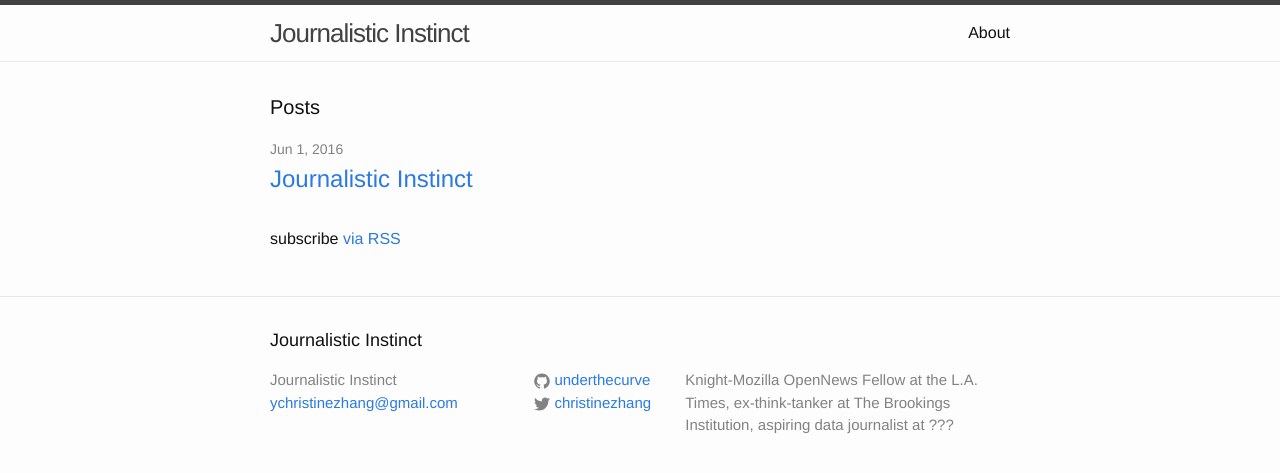
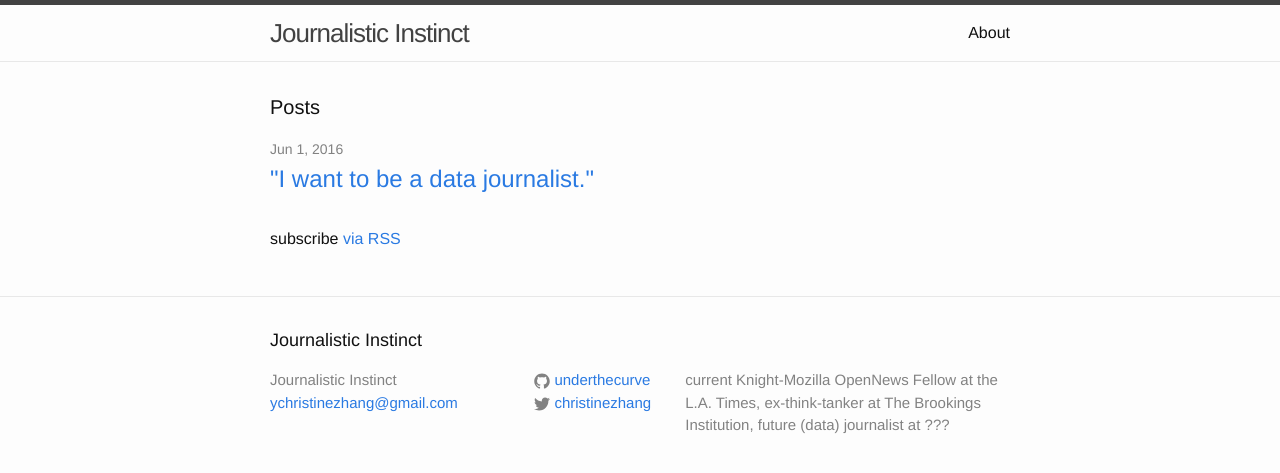
Before and after one commit to underthecurve/underthecurve.github.io, a Jekyll site: the page built from index.html, in a window 1280 px wide. Shown: the top 473 px of the page. Built offline with Jekyll 4.4.1, drawn with Linux system fonts in a browser that asks for light colours.

```diff
--- a/_config.yml
+++ b/_config.yml
@@ -9,9 +9,9 @@
 title: Journalistic Instinct
 email: ychristinezhang@gmail.com
 description: > # this means to ignore newlines until "baseurl:"
-  Knight-Mozilla OpenNews Fellow at the L.A. Times,
+  current Knight-Mozilla OpenNews Fellow at the L.A. Times,
   ex-think-tanker at The Brookings Institution,
-  aspiring data journalist at ???
+  future (data) journalist at ???
 baseurl: "" # the subpath of your site, e.g. /blog
 url: "https://underthecurve.github.io" # the base hostname & protocol for your site
 twitter_username: christinezhang
```
Also changed, not shown: _posts/2016-06-01-i-want-to-be-a-data-journalist.markdown (added, +32 -0 lines), _posts/2016-06-01-journalistic-instinct.markdown (deleted, +0 -8 lines).
